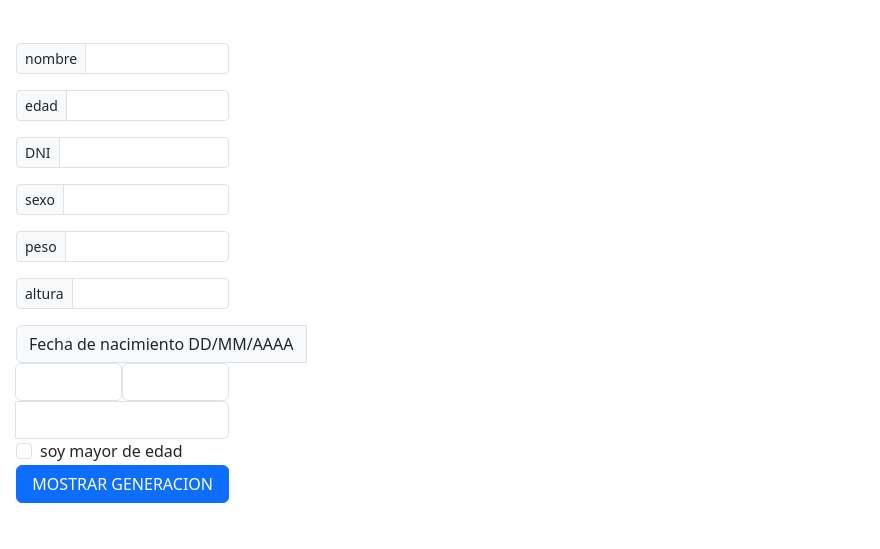
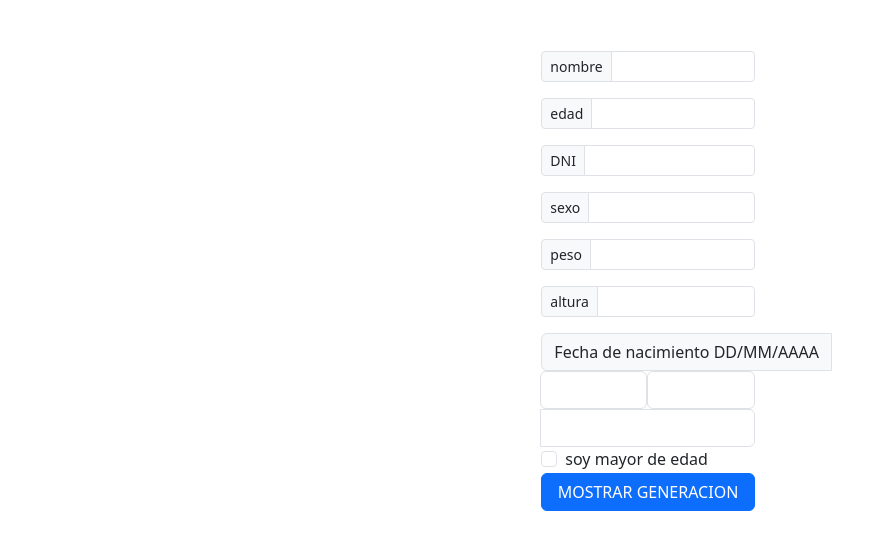
Before and after one commit to eugenioxcornejo/TP5ejercicio2, a plain HTML site: page index.html in a window 1280 px wide. Shown: the part 53-602 px from the top of the page, without its empty margins (0-880 px from the left). Drawn offline with nearby package versions, Linux system fonts and the light colour scheme.

Commit message:
mejore un pelin el maquetado

```diff
--- a/index.html
+++ b/index.html
@@ -11,7 +11,8 @@
 </head>
 <body>
     <h1 class="d-flex justify-content-center">Generation Finder</h1>
-    <section class="d-flex flex-column ms-3 col-2 mt-5">
+<div class="d-flex justify-content-center">
+    <section class="d-flex flex-column  ms-3 col-2 mt-5">
         <div class="input-group input-group-sm mb-3">
             <span class="input-group-text" id="inputGroup-sizing-sm ">nombre</span>
             <input type="text" class="form-control" aria-label="Sizing example input" aria-describedby="inputGroup-sizing-sm" id="nombre">
@@ -45,7 +46,7 @@
             <input type="text" aria-label="dia" class="form-control " id="dia">
             <input type="text" aria-label="mes" class="form-control " id="mes"></div>
             <input type="integer" aria-label="año" class="form-control " id="ano"></div>
-          </div>
+
 
           <div class="form-check">
             <input class="form-check-input" type="checkbox" value="" id="flexCheckDefault">
@@ -57,8 +58,7 @@
           <button type="button" class="btn btn-primary " onclick="boton()">MOSTRAR GENERACION</button>
     </section >
 
-
-
+  </div>
 
 </body>
 
```
